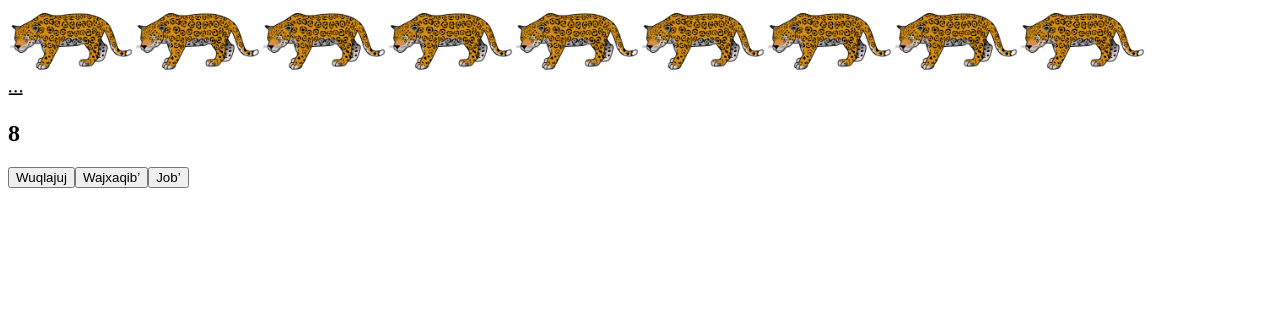
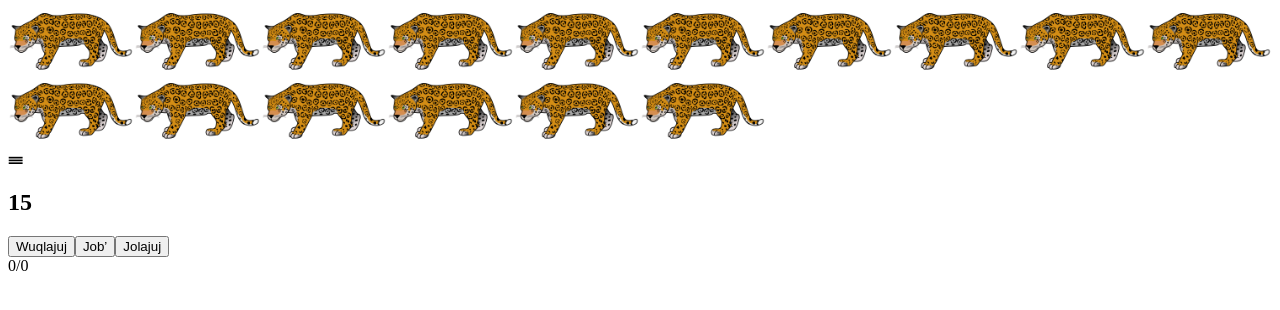
Before and after one commit to crlsktr/kiche, a SvelteKit app: page / in a window 1280 px wide. Shown: the top 310 px of the page. Built offline with nearby package versions, Linux system fonts and the light colour scheme.

Commit message:
game loop and basic score

```diff
--- a/src/routes/+page.svelte
+++ b/src/routes/+page.svelte
@@ -4,21 +4,54 @@
     import {animalOptions} from "$lib/animals";
     import MayanNumeral from "$lib/components/MayanNumeral.svelte";
 
-    let selected_animal_index :number = Math.floor(Math.random() * animalOptions.length);
-    let selected_number_index :number = Math.floor(Math.random() * numerals.length);
-    let src = animalOptions[selected_animal_index] + ".png";
-    let possible_options = [
+    let selected_animal_index :number = 0;
+    let selected_number_index :number = 0;
+    let src:string = "";
+    let possible_options:string[] = [];
+    let latest_answer:string = "";
+    let tries:number = 0;
+    let correct: number = 0;
+
+    const resetGame = () => {
+        selected_animal_index= Math.floor(Math.random() * animalOptions.length);
+        selected_number_index= Math.floor(Math.random() * numerals.length);
+        src = animalOptions[selected_animal_index] + ".png";
+        possible_options = [
             numberNames[selected_number_index],
             get_other_random(numberNames[selected_number_index],numberNames),
             get_other_random(numberNames[selected_number_index],numberNames)
         ];
         shuffleArray(possible_options);
-    let latest_answer:string = "";
-    const checkAnswer = (ans:string) => {latest_answer = ans;}
+        latest_answer = "";
+    }
+    resetGame();
+    const checkAnswer = (ans:string) => {
+        if (latest_answer!==""){
+            latest_answer = ans;
+            return;
+        }
+        tries++;
+        ans === numberNames[selected_number_index] ? correct++:correct;
+        latest_answer = ans;
+    }
 </script>
 <style>
+    @font-face {
+        font-family: 'material-ui';
+        src: url('/MaterialSymbolsOutlined.ttf')
+    }
     img {
         width: 10%;
+    }
+    .material-symbols-outlined {
+        font-variation-settings:
+        'FILL' 0,
+        'wght' 400,
+        'GRAD' 0,
+        'opsz' 24
+    }
+    span {
+        font-family: 'material-ui';
     }
 </style>
 {#each Array(selected_number_index + 1) as img,i}
@@ -27,10 +60,16 @@
     {/if}
 {/each}
 <MayanNumeral number="{selected_number_index}" />
-<!-- <h2>{numerals[selected_number_index]}</h2> -->
 <h2>{selected_number_index}</h2>
-
+<div>
     {#each possible_options as possible}
     <button on:click={() => checkAnswer(possible)}>{possible}</button>
     {/each}
-{#if latest_answer !=="" }<h2>{latest_answer === numberNames[selected_number_index] ? "✔️" : "❌"}</h2>{/if}
+</div>
+{#if latest_answer !=="" }
+    <h2>{latest_answer === numberNames[selected_number_index] ? "✔️" : "❌"}</h2>
+    <button on:click={() => resetGame()}>
+        <span class="material-symbols-outlined">restart_alt</span>
+    </button>
+{/if}
+<div>{correct}/{tries}</div>
```
Lines whose indentation alone changed are shown as unchanged.
